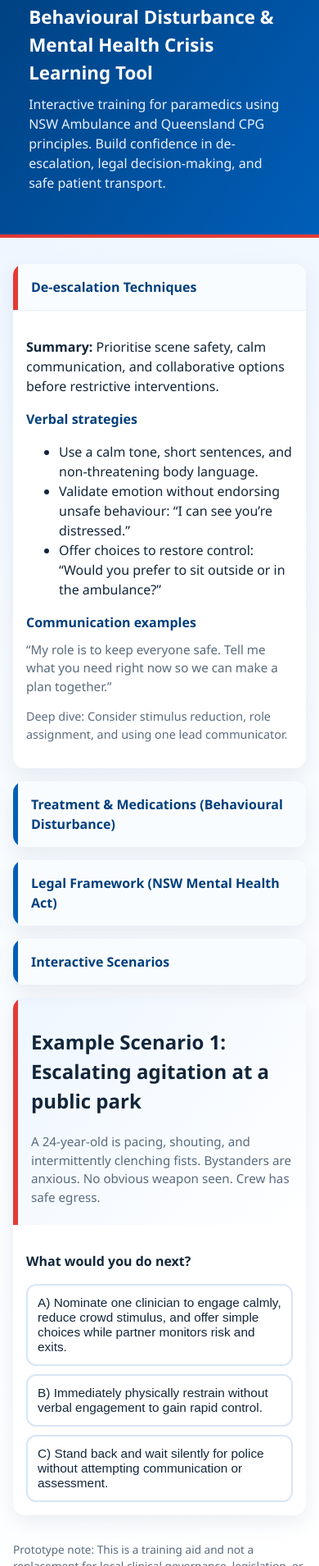
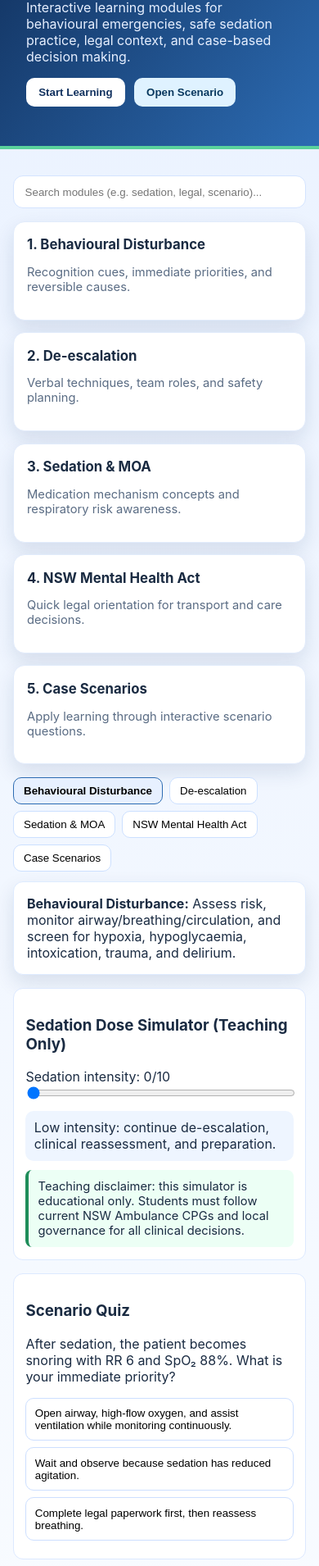
Before and after one commit to lisaaoconnor-arch/-paramedic-training-apP, a plain HTML site: page index.html in a window 390 px wide. Shown: the part 90-2000 px from the top of the page at 82% size. Drawn offline with Linux system fonts and the light colour scheme.

Commit message:
Rebuild index homepage as polished interactive Paramedic Learning Hub

```diff
--- a/index.html
+++ b/index.html
@@ -3,307 +3,105 @@
 <head>
   <meta charset="UTF-8" />
   <meta name="viewport" content="width=device-width, initial-scale=1.0" />
-  <title>Paramedic Behavioural Disturbance Learning Tool</title>
+  <title>Paramedic Learning Hub</title>
   <style>
-    :root {
-      --primary: #005eb8;
-      --primary-dark: #003f7d;
-      --accent: #e53935;
-      --bg: #f4f8fc;
-      --card: #ffffff;
-      --text: #12263a;
-      --muted: #5a6b7d;
-      --success: #1b8f4f;
-      --warning: #b36b00;
-      --radius: 14px;
-      --shadow: 0 8px 24px rgba(0, 38, 77, 0.08);
-    }
-
-    * {
-      box-sizing: border-box;
-    }
-
-    body {
-      margin: 0;
-      font-family: "Segoe UI", Roboto, Helvetica, Arial, sans-serif;
-      color: var(--text);
-      background: linear-gradient(160deg, #e9f3ff 0%, #f7fbff 45%, #ffffff 100%);
-      line-height: 1.5;
-    }
-
-    .container {
-      max-width: 1100px;
-      margin: 0 auto;
-      padding: 1rem;
-    }
-
-    header {
-      background: linear-gradient(125deg, var(--primary-dark), var(--primary));
-      color: #fff;
-      padding: 2.2rem 1.2rem;
-      border-bottom: 4px solid var(--accent);
-    }
-
-    .hero {
-      display: grid;
-      gap: 0.6rem;
-    }
-
-    .hero h1 {
-      margin: 0;
-      font-size: clamp(1.4rem, 3vw, 2.2rem);
-    }
-
-    .hero p {
-      margin: 0;
-      max-width: 70ch;
-      color: #e9f3ff;
-    }
-
-    .tag {
-      display: inline-block;
-      background: rgba(255, 255, 255, 0.16);
-      border: 1px solid rgba(255, 255, 255, 0.3);
-      padding: 0.35rem 0.7rem;
-      border-radius: 999px;
-      font-size: 0.85rem;
-    }
-
-    .grid {
-      display: grid;
-      gap: 1rem;
-      margin-top: 1rem;
-    }
-
-    @media (min-width: 860px) {
-      .grid {
-        grid-template-columns: 1fr 1fr;
-      }
-    }
-
-    details {
-      background: var(--card);
-      border-radius: var(--radius);
-      box-shadow: var(--shadow);
-      overflow: hidden;
-    }
-
-    summary {
-      cursor: pointer;
-      list-style: none;
-      padding: 1rem;
-      font-weight: 700;
-      color: var(--primary-dark);
-      background: #f9fcff;
-      border-left: 6px solid var(--primary);
-    }
-
-    details[open] summary {
-      border-left-color: var(--accent);
-    }
-
-    .content {
-      padding: 1rem;
-      border-top: 1px solid #e6eef7;
-    }
-
-    .content h3 {
-      margin: 0.2rem 0 0.6rem;
-      font-size: 1rem;
-      color: var(--primary-dark);
-    }
-
-    .hint {
-      margin: 0.4rem 0;
-      color: var(--muted);
-      font-size: 0.95rem;
-    }
-
-    .scenario {
-      background: var(--card);
-      box-shadow: var(--shadow);
-      border-radius: var(--radius);
-      margin: 1rem 0 2rem;
-      overflow: hidden;
-    }
-
-    .scenario-head {
-      padding: 1rem;
-      background: linear-gradient(130deg, #eef6ff, #ffffff);
-      border-left: 6px solid var(--accent);
-    }
-
-    .scenario-body {
-      padding: 1rem;
-    }
-
-    .choices {
-      display: grid;
-      gap: 0.6rem;
-      margin-top: 0.8rem;
-    }
-
-    button.choice {
-      border: 2px solid #d8e6f7;
-      background: #fff;
-      color: var(--text);
-      border-radius: 12px;
-      padding: 0.75rem;
-      text-align: left;
-      font-size: 0.96rem;
-      cursor: pointer;
-      transition: 0.18s ease;
-    }
-
-    button.choice:hover,
-    button.choice:focus-visible {
-      border-color: var(--primary);
-      transform: translateY(-1px);
-      outline: none;
-    }
-
-    .feedback {
-      margin-top: 0.8rem;
-      padding: 0.8rem;
-      border-radius: 10px;
-      font-size: 0.95rem;
-      display: none;
-    }
-
-    .feedback.good {
-      display: block;
-      background: #e9f9f0;
-      border: 1px solid #c5efd7;
-      color: #125f35;
-    }
-
-    .feedback.bad {
-      display: block;
-      background: #fff6e8;
-      border: 1px solid #f5ddb3;
-      color: #7a4a00;
-    }
-
-    footer {
-      color: var(--muted);
-      font-size: 0.85rem;
-      padding-bottom: 1.5rem;
-    }
-
-    .small {
-      font-size: 0.9rem;
-      color: var(--muted);
-    }
+    :root{--navy:#12325f;--blue:#2c6bb2;--soft:#eef5ff;--white:#fff;--green:#1f8d5a;--text:#1a2b42;--muted:#5a6c84;--radius:14px;--shadow:0 10px 24px rgba(18,50,95,.12)}
+    *{box-sizing:border-box} body{margin:0;font-family:Inter,Segoe UI,Arial,sans-serif;background:linear-gradient(180deg,#eaf2ff,#f8fbff);color:var(--text)}
+    .container{max-width:1140px;margin:auto;padding:1rem}
+    header{background:linear-gradient(130deg,var(--navy),var(--blue));color:#fff;padding:2rem 1rem;border-bottom:4px solid #5ad29c}
+    .hero h1{margin:.1rem 0 .5rem;font-size:clamp(1.6rem,3vw,2.3rem)} .hero p{max-width:74ch;margin:0;color:#e6efff}
+    .hero-actions{display:flex;gap:.7rem;flex-wrap:wrap;margin-top:1rem}
+    .btn{border:none;border-radius:10px;padding:.65rem .95rem;font-weight:700;cursor:pointer}
+    .btn.primary{background:#fff;color:var(--navy)} .btn.secondary{background:#dff2ff;color:#09385f}
+    .search{margin:1rem 0;background:#fff;border:1px solid #d4e4ff;border-radius:12px;padding:.7rem .85rem;width:100%}
+    .cards{display:grid;grid-template-columns:1fr;gap:.9rem} @media(min-width:760px){.cards{grid-template-columns:repeat(3,1fr)}}
+    .card{background:#fff;border-radius:var(--radius);box-shadow:var(--shadow);padding:1rem;border:1px solid #e1ebfb;cursor:pointer}
+    .card h3{margin:.1rem 0 .45rem;font-size:1.05rem} .small{color:var(--muted);font-size:.92rem}
+    .tabs{display:flex;gap:.5rem;flex-wrap:wrap;margin:.7rem 0}
+    .tab-btn{border:1px solid #cce0ff;background:#fff;border-radius:10px;padding:.5rem .75rem;cursor:pointer}
+    .tab-btn.active{background:#e7f0ff;border-color:var(--blue);font-weight:700}
+    .tab-panel{display:none;background:#fff;border:1px solid #deebff;border-radius:12px;padding:1rem;box-shadow:var(--shadow)} .tab-panel.active{display:block}
+    .quiz button{display:block;width:100%;text-align:left;margin:.5rem 0;padding:.65rem;border-radius:10px;border:1px solid #cddfff;background:#fff;cursor:pointer}
+    .feedback{display:none;padding:.7rem;border-radius:10px;margin-top:.6rem}.feedback.good{display:block;background:#e8f8ef;color:#0f5a35;border:1px solid #bce5cd}.feedback.bad{display:block;background:#fff4e8;color:#724300;border:1px solid #f4d9b2}
+    .sim{background:#fff;border:1px solid #dce9ff;border-radius:12px;padding:.9rem;margin-top:1rem}
+    .sim-output{margin-top:.6rem;padding:.65rem;border-radius:10px;background:var(--soft)}
+    .disclaimer{margin-top:.7rem;padding:.7rem;border-left:4px solid var(--green);background:#ecfff5;border-radius:8px;font-size:.92rem}
+    footer{padding:1.2rem 0 2rem;color:var(--muted);font-size:.88rem}
   </style>
 </head>
 <body>
 <header>
   <div class="container hero">
-      <span class="tag">Prototype • Brightspace-Ready Single Page</span>
-      <h1>Behavioural Disturbance & Mental Health Crisis Learning Tool</h1>
-      <p>
-        Interactive training for paramedics using NSW Ambulance and Queensland CPG principles.
-        Build confidence in de-escalation, legal decision-making, and safe patient transport.
-      </p>
+    <h1>Paramedic Learning Hub</h1>
+    <p>Interactive learning modules for behavioural emergencies, safe sedation practice, legal context, and case-based decision making.</p>
+    <div class="hero-actions">
+      <button class="btn primary" onclick="document.getElementById('learning-sections').scrollIntoView({behavior:'smooth'})">Start Learning</button>
+      <button class="btn secondary" onclick="document.getElementById('scenario-quiz').scrollIntoView({behavior:'smooth'})">Open Scenario</button>
+    </div>
   </div>
 </header>
 
 <main class="container">
-    <section class="grid" aria-label="Learning sections">
-      <details open>
-        <summary>De-escalation Techniques</summary>
-        <div class="content">
-          <p><strong>Summary:</strong> Prioritise scene safety, calm communication, and collaborative options before restrictive interventions.</p>
-          <h3>Verbal strategies</h3>
-          <ul>
-            <li>Use a calm tone, short sentences, and non-threatening body language.</li>
-            <li>Validate emotion without endorsing unsafe behaviour: “I can see you’re distressed.”</li>
-            <li>Offer choices to restore control: “Would you prefer to sit outside or in the ambulance?”</li>
-          </ul>
-          <h3>Communication examples</h3>
-          <p class="hint">“My role is to keep everyone safe. Tell me what you need right now so we can make a plan together.”</p>
-          <p class="small">Deep dive: Consider stimulus reduction, role assignment, and using one lead communicator.</p>
-        </div>
-      </details>
+  <input id="searchBox" class="search" type="text" placeholder="Search modules (e.g. sedation, legal, scenario)..." />
 
-      <details>
-        <summary>Treatment & Medications (Behavioural Disturbance)</summary>
-        <div class="content">
-          <p><strong>Summary:</strong> Assess reversible causes first (e.g., hypoxia, hypoglycaemia, intoxication, head injury), then escalate treatment proportionately.</p>
-          <ul>
-            <li>Continuous risk assessment: patient, crew, bystanders.</li>
-            <li>Use least restrictive option likely to succeed.</li>
-            <li>If sedation required, monitor airway, breathing, circulation, and sedation depth closely.</li>
-          </ul>
-          <p class="small">Deep dive: Align medication choice, dose pathway, and monitoring with current local NSW Ambulance/QLD CPG editions and service policy.</p>
-        </div>
-      </details>
-
-      <details>
-        <summary>Legal Framework (NSW Mental Health Act)</summary>
-        <div class="content">
-          <p><strong>Summary:</strong> Legal authority supports safe assessment, transport, and coordinated care where mental illness or disturbance creates significant risk.</p>
-          <h3>Key sections to know</h3>
-          <ul>
-            <li><strong>Section 20:</strong> Paramedic powers relating to persons believed to require assessment/care.</li>
-            <li><strong>Section 22:</strong> Police powers to apprehend and transport where criteria are met.</li>
-            <li><strong>Section 81:</strong> Transport/restraint considerations and lawful handling safeguards.</li>
-          </ul>
-          <p class="small">Deep dive: Document rationale, risk indicators, and least restrictive decisions clearly.</p>
-        </div>
-      </details>
-
-      <details>
-        <summary>Interactive Scenarios</summary>
-        <div class="content">
-          <p><strong>Summary:</strong> Practice structured decisions in realistic cases with immediate feedback.</p>
-          <ul>
-            <li>“What would you do next?” branching prompts.</li>
-            <li>Feedback explains why an option is safer or higher risk.</li>
-            <li>Designed for classroom discussion or self-paced LMS review.</li>
-          </ul>
-        </div>
-      </details>
+  <section class="cards" id="moduleCards">
+    <article class="card" data-keywords="behavioural disturbance agitation mental health"><h3>1. Behavioural Disturbance</h3><p class="small">Recognition cues, immediate priorities, and reversible causes.</p></article>
+    <article class="card" data-keywords="de-escalation communication safety scene"><h3>2. De-escalation</h3><p class="small">Verbal techniques, team roles, and safety planning.</p></article>
+    <article class="card" data-keywords="sedation moa mechanism olanzapine ketamine"><h3>3. Sedation & MOA</h3><p class="small">Medication mechanism concepts and respiratory risk awareness.</p></article>
+    <article class="card" data-keywords="nsw mental health act section 20 section 22"><h3>4. NSW Mental Health Act</h3><p class="small">Quick legal orientation for transport and care decisions.</p></article>
+    <article class="card" data-keywords="case scenarios quiz"><h3>5. Case Scenarios</h3><p class="small">Apply learning through interactive scenario questions.</p></article>
   </section>
 
-    <section class="scenario" aria-labelledby="scenario-title">
-      <div class="scenario-head">
-        <h2 id="scenario-title">Example Scenario 1: Escalating agitation at a public park</h2>
-        <p class="hint">A 24-year-old is pacing, shouting, and intermittently clenching fists. Bystanders are anxious. No obvious weapon seen. Crew has safe egress.</p>
+  <section id="learning-sections" style="margin-top:1rem">
+    <div class="tabs" role="tablist">
+      <button class="tab-btn active" data-tab="t1">Behavioural Disturbance</button>
+      <button class="tab-btn" data-tab="t2">De-escalation</button>
+      <button class="tab-btn" data-tab="t3">Sedation & MOA</button>
+      <button class="tab-btn" data-tab="t4">NSW Mental Health Act</button>
+      <button class="tab-btn" data-tab="t5">Case Scenarios</button>
     </div>
-      <div class="scenario-body">
-        <p><strong>What would you do next?</strong></p>
-        <div class="choices" role="group" aria-label="Scenario response choices">
-          <button class="choice" data-correct="true">A) Nominate one clinician to engage calmly, reduce crowd stimulus, and offer simple choices while partner monitors risk and exits.</button>
-          <button class="choice" data-correct="false">B) Immediately physically restrain without verbal engagement to gain rapid control.</button>
-          <button class="choice" data-correct="false">C) Stand back and wait silently for police without attempting communication or assessment.</button>
-        </div>
-        <div id="feedback" class="feedback" aria-live="polite"></div>
-      </div>
+
+    <div id="t1" class="tab-panel active"><strong>Behavioural Disturbance:</strong> Assess risk, monitor airway/breathing/circulation, and screen for hypoxia, hypoglycaemia, intoxication, trauma, and delirium.</div>
+    <div id="t2" class="tab-panel"><strong>De-escalation:</strong> One lead communicator, calm tone, clear boundaries, reduced stimuli, and maintain egress for crew safety.</div>
+    <div id="t3" class="tab-panel"><strong>Sedation & MOA:</strong> Review mechanism, indication, and adverse effects before administration. Plan for immediate airway support and ventilatory rescue.</div>
+    <div id="t4" class="tab-panel"><strong>NSW Mental Health Act:</strong> Use the relevant legal authority for safe apprehension/transport decisions and document your rationale clearly.</div>
+    <div id="t5" class="tab-panel"><strong>Case Scenarios:</strong> Practice what to do next under pressure and debrief why safer options are preferred.</div>
   </section>
 
-    <footer>
-      Prototype note: This is a training aid and not a replacement for local clinical governance, legislation, or current CPG documents.
-    </footer>
+  <section class="sim" aria-label="Sedation teaching simulator">
+    <h3>Sedation Dose Simulator (Teaching Only)</h3>
+    <label for="sedationRange">Sedation intensity: <span id="sedLevel">0</span>/10</label>
+    <input id="sedationRange" type="range" min="0" max="10" value="0" style="width:100%" />
+    <div id="simOutput" class="sim-output">Low intensity: continue de-escalation, clinical reassessment, and preparation.</div>
+    <div class="disclaimer">Teaching disclaimer: this simulator is educational only. Students must follow current NSW Ambulance CPGs and local governance for all clinical decisions.</div>
+  </section>
+
+  <section id="scenario-quiz" class="sim">
+    <h3>Scenario Quiz</h3>
+    <p>After sedation, the patient becomes snoring with RR 6 and SpO₂ 88%. What is your immediate priority?</p>
+    <div class="quiz">
+      <button data-correct="true">Open airway, high-flow oxygen, and assist ventilation while monitoring continuously.</button>
+      <button data-correct="false">Wait and observe because sedation has reduced agitation.</button>
+      <button data-correct="false">Complete legal paperwork first, then reassess breathing.</button>
+    </div>
+    <div id="quizFeedback" class="feedback" aria-live="polite"></div>
+  </section>
+
+  <footer>Designed for mobile and Brightspace embedding. Educational resource only.</footer>
 </main>
 
 <script>
-    const buttons = document.querySelectorAll('.choice');
-    const feedback = document.getElementById('feedback');
+  document.querySelectorAll('.tab-btn').forEach(btn=>{btn.addEventListener('click',()=>{document.querySelectorAll('.tab-btn').forEach(b=>b.classList.remove('active'));document.querySelectorAll('.tab-panel').forEach(p=>p.classList.remove('active'));btn.classList.add('active');document.getElementById(btn.dataset.tab).classList.add('active');});});
 
-    buttons.forEach((button) => {
-      button.addEventListener('click', () => {
-        const isCorrect = button.dataset.correct === 'true';
+  const range=document.getElementById('sedationRange');const level=document.getElementById('sedLevel');const out=document.getElementById('simOutput');
+  range.addEventListener('input',()=>{const v=Number(range.value);level.textContent=v;if(v<=3) out.textContent='Low intensity: continue de-escalation, clinical reassessment, and preparation.'; else if(v<=6) out.textContent='Moderate intensity: monitor closely; prepare airway equipment and escalation plan.'; else out.textContent='High intensity: respiratory depression risk increased; prioritise airway positioning, oxygenation, and assisted ventilation readiness.';});
 
-        if (isCorrect) {
-          feedback.className = 'feedback good';
-          feedback.textContent = 'Good choice. This applies de-escalation first, maintains safety roles, and uses least restrictive care before escalating interventions.';
-        } else {
-          feedback.className = 'feedback bad';
-          feedback.textContent = 'Higher-risk choice. Reassess safety, attempt structured communication when possible, and escalate to restraint/sedation only when clinically and legally justified.';
-        }
-      });
-    });
+  const feedback=document.getElementById('quizFeedback');document.querySelectorAll('.quiz button').forEach(b=>{b.addEventListener('click',()=>{if(b.dataset.correct==='true'){feedback.className='feedback good';feedback.textContent='Correct: treat respiratory depression immediately with airway and ventilation support.';} else {feedback.className='feedback bad';feedback.textContent='Not correct: post-sedation hypoventilation is time-critical; ABC actions come first.';}});});
+
+  const search=document.getElementById('searchBox');const cards=[...document.querySelectorAll('#moduleCards .card')];
+  search.addEventListener('input',()=>{const q=search.value.toLowerCase().trim();cards.forEach(card=>{const text=(card.textContent+' '+card.dataset.keywords).toLowerCase();card.style.display=text.includes(q)?'block':'none';});});
+
+  document.querySelectorAll('#moduleCards .card').forEach((card, i)=>card.addEventListener('click',()=>{const id='t'+(i+1);document.querySelector('[data-tab="'+id+'"]').click();document.getElementById('learning-sections').scrollIntoView({behavior:'smooth'});}));
 </script>
 </body>
 </html>
```
Lines whose indentation alone changed are shown as unchanged.
